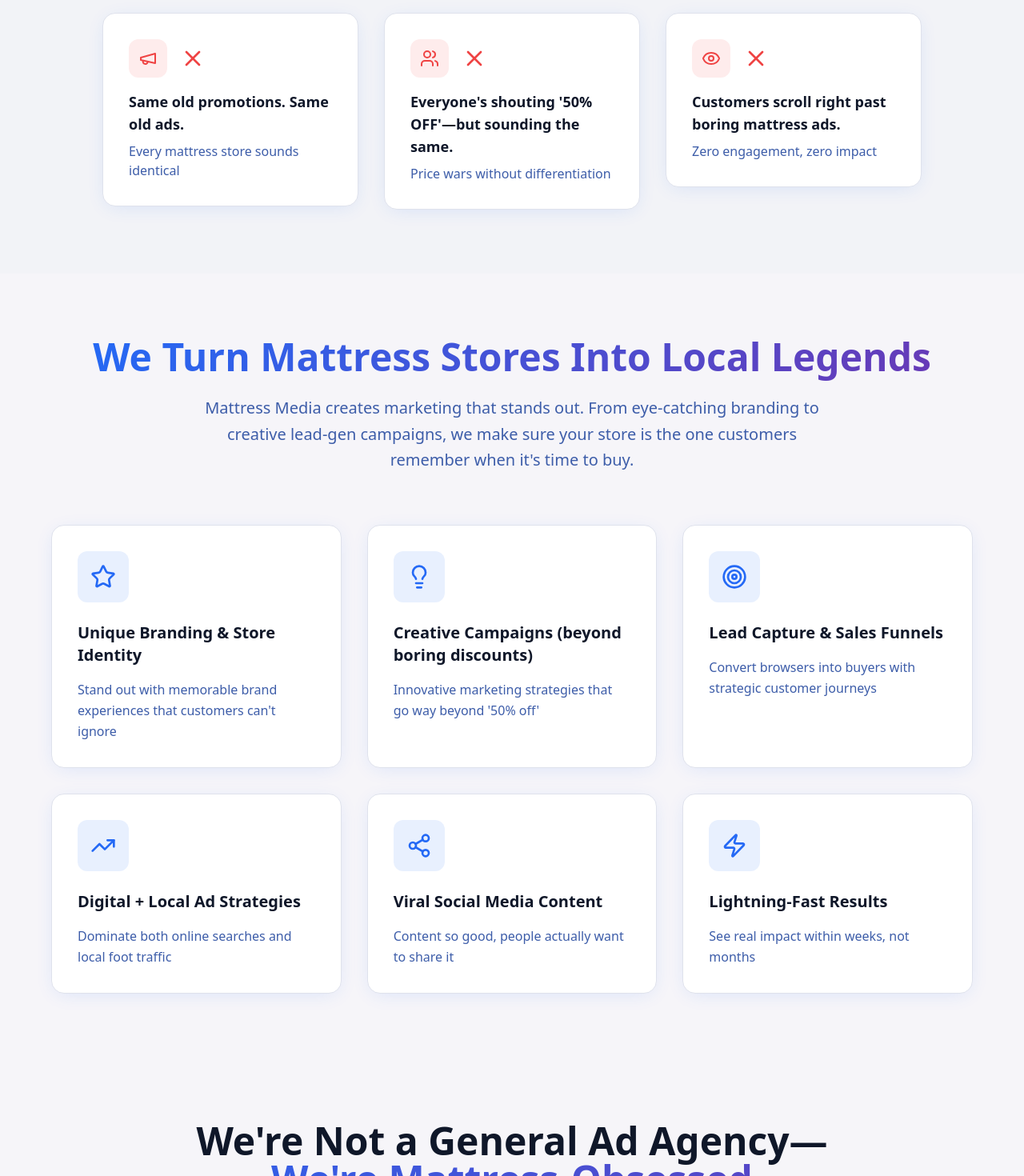
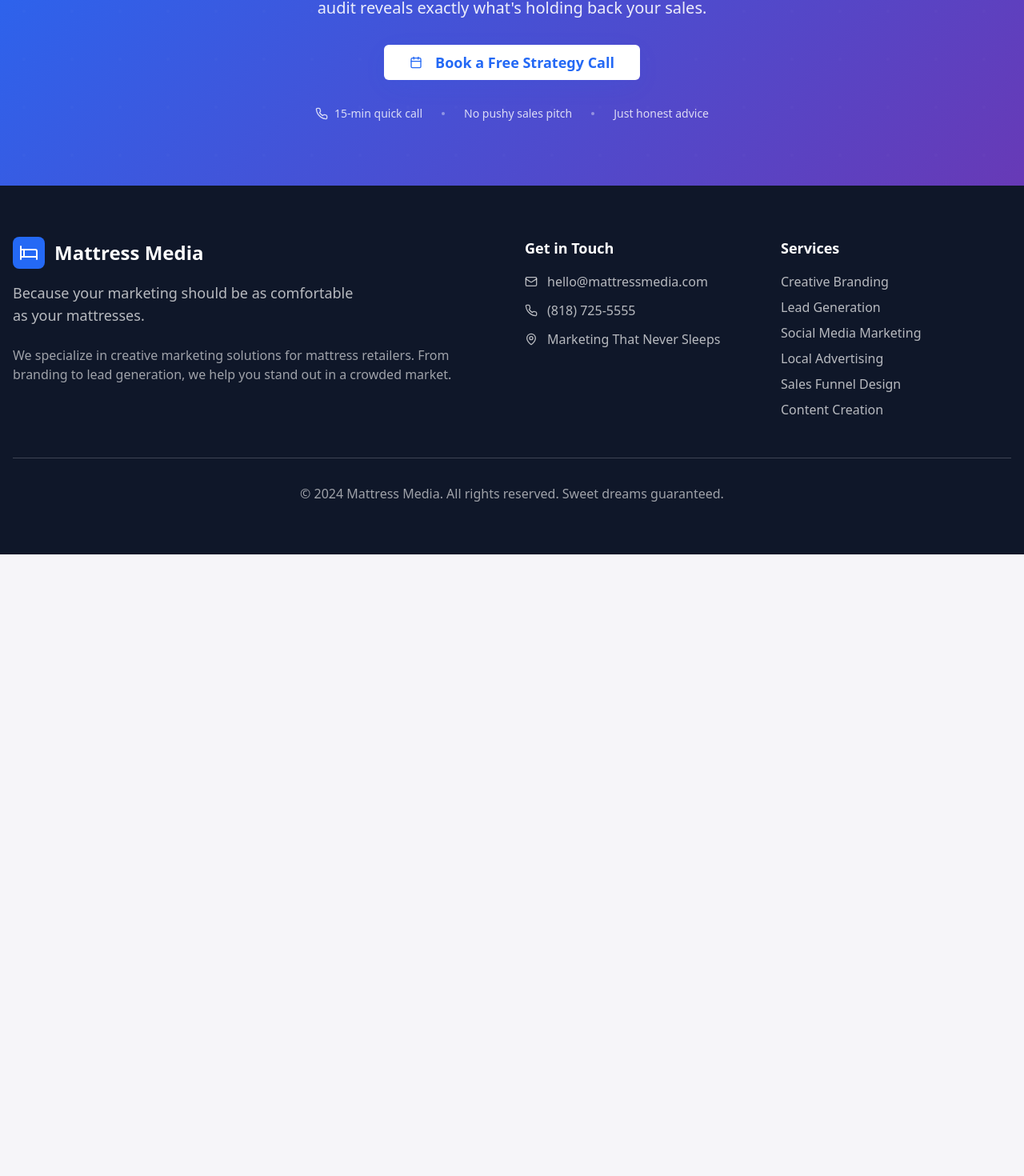
Before and after one commit to mattresslandingstrip/sleep-easy-marketing-plan, a React (Vite) app: page / in a window 1280 px wide. Shown: the part 1056-2526 px from the top of the page at 80% size. After the commit the page ends 1749 px from the top, so only its background shows below. Built offline with nearby package versions, Linux system fonts and the light colour scheme.

Commit message:
Changes
Co-authored-by: mattresslandingstrip <268017419+mattresslandingstrip@users.noreply.github.com>

```diff
--- a/src/pages/Index.tsx
+++ b/src/pages/Index.tsx
@@ -1,7 +1,4 @@
 import Hero from "@/components/Hero";
-import Problem from "@/components/Problem";
-import Solution from "@/components/Solution";
-import WhyUs from "@/components/WhyUs";
 import CTA from "@/components/CTA";
 import Footer from "@/components/Footer";
 
@@ -9,9 +6,6 @@ const Index = () => {
   return (
     <main className="min-h-screen">
       <Hero />
-      <Problem />
-      <Solution />
-      <WhyUs />
       <CTA />
       <Footer />
     </main>
```
